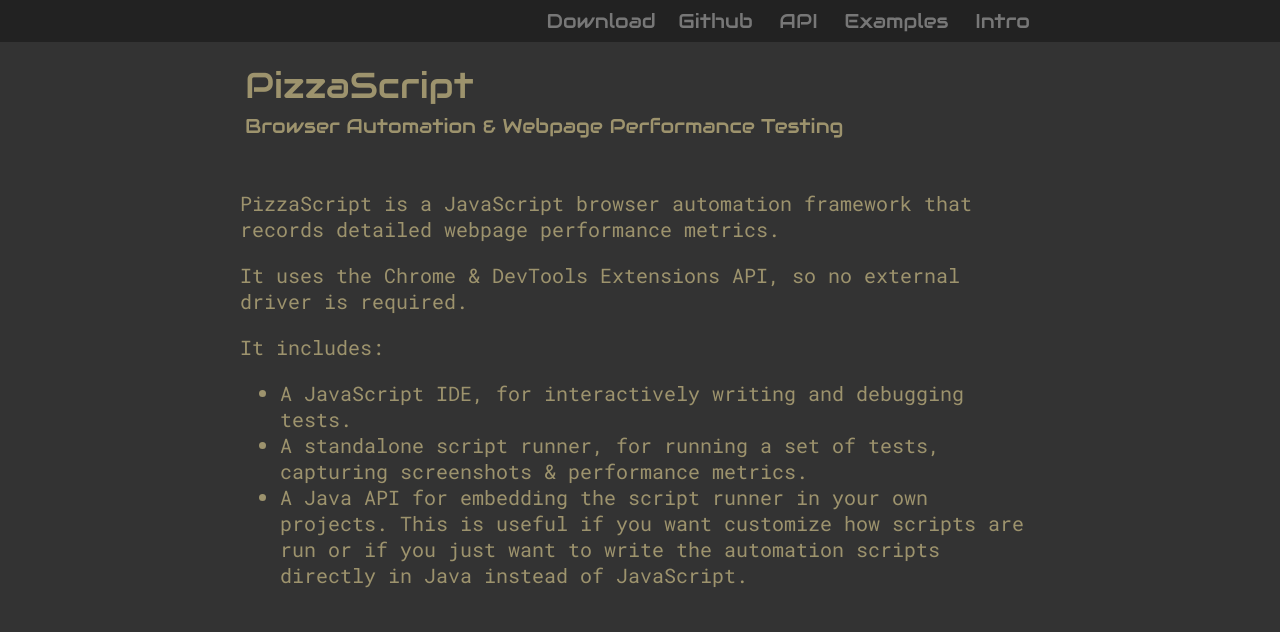
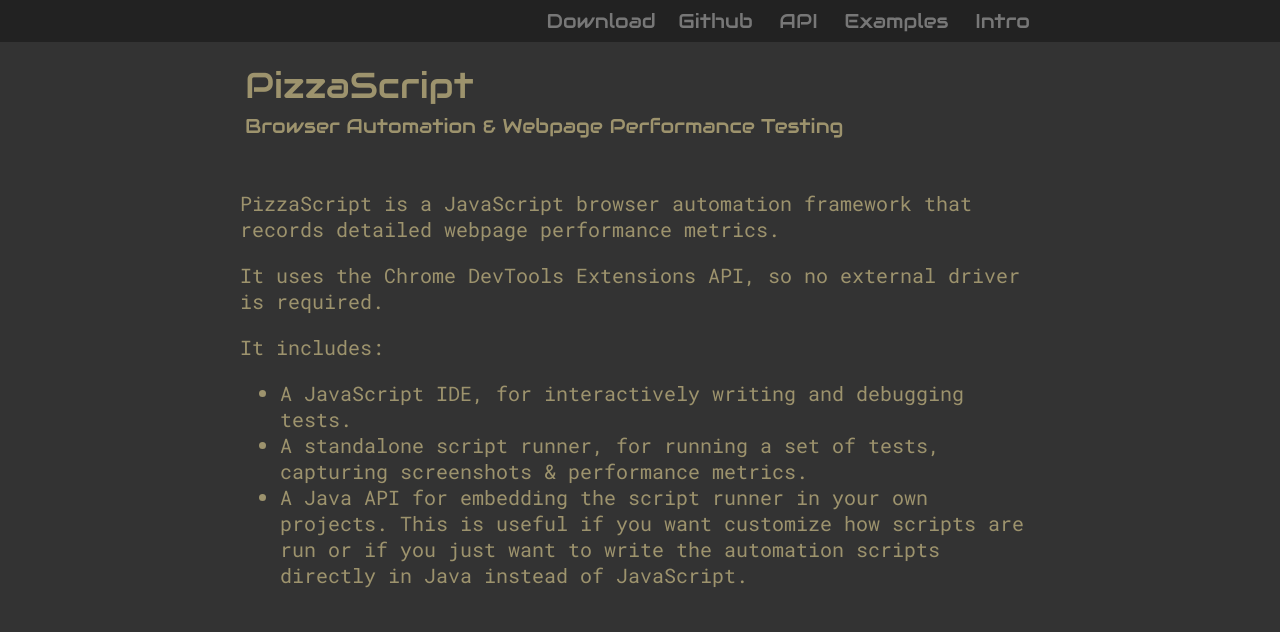
Before and after one commit to loadtestgo/pizzascript, a browser extension: page docs/index.html in a window 1280 px wide. Shown: the top 632 px of the page. Drawn offline with Linux system fonts and the light colour scheme.

Commit message:
Fix typo.

```diff
--- a/docs/index.html
+++ b/docs/index.html
@@ -26,7 +26,7 @@
 
 <p>PizzaScript is a JavaScript browser automation framework that records detailed webpage performance metrics.</p>
 
-<p>It uses the Chrome &amp; DevTools Extensions API, so no external driver is required.</p>
+<p>It uses the Chrome DevTools Extensions API, so no external driver is required.</p>
 
 <p>It includes:</p>
 
```
